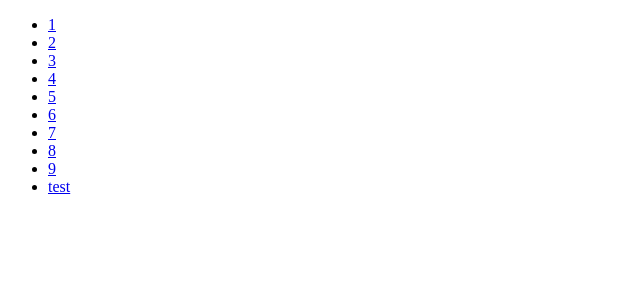
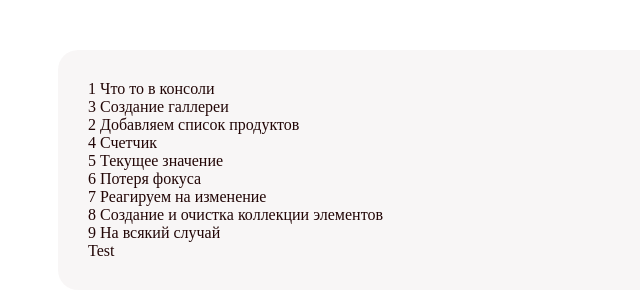
Before and after one commit to Malk0v/js-hw-07, a plain HTML site: page index.html in a window 1280 px wide. Shown: the whole page, without its empty margins (0-640 px from the left). Drawn offline with Linux system fonts and the light colour scheme.

Commit message:
Update index.html

```diff
--- a/index.html
+++ b/index.html
@@ -10,24 +10,32 @@
     <link rel="stylesheet" href="./style.css">
 </head>
 
-<body class="body">
-
-
-    <!-- <button class="magicBtn"> >>>> нажми for Task 1-3 <<<<</button> -->
-
-    <ul>
-        <li><a href="./task-1.html">1</a></li>
-        <li><a href="./task-2.html">2</a></li>
-        <li><a href="./task-3.html">3</a></li>
-        <li><a href="./task-4.html">4</a></li>
-        <li><a href="./task-5.html">5</a></li>
-        <li><a href="./task-6.html">6</a></li>
-        <li><a href="./task-7.html">7</a></li>
-        <li><a href="./task-8.html">8</a></li>
-        <li><a href="./task-9.html">9</a></li>
-        <li><a href="./task-test.html">test</a></li>
+<body>
+    <ul class="body">
+        <li class="a"><a href="./task-1.html">1  Что то в консоли</a></li>
+        <li class="a"><a href="./task-3.html">3  Создание галлереи</a></li>
+        <li class="a"><a href="./task-2.html">2  Добавляем список продуктов</a></li>
+        <li class="a"><a href="./task-4.html">4  Счетчик</a></li>
+        <li class="a"><a href="./task-5.html">5  Текущее значение</a></li>
+        <li class="a"><a href="./task-6.html">6  Потеря фокуса</a></li>
+        <li class="a"><a href="./task-7.html">7  Реагируем на изменение</a></li>
+        <li class="a"><a href="./task-8.html">8  Созданиe и очисткa коллекции элементов</a></li>
+        <li class="a"><a href="./task-9.html">9  На всякий случай</a></li>
+        <li class="a"><a href="./task-test.html">Test</a></li>
     </ul>
 
-
-
+    <style>
+        .body{
+            margin: 50px;
+            padding: 30px;
+            list-style: none;
+            background-color: rgba(244, 241, 241, 0.654);
+            border-radius: 20px;
+        }
+        .a a{
+            color: rgb(34, 6, 6);
+            text-decoration: none;
+            letter-spacing: 0,5px;
+        }
+    </style>
 </html>
```
